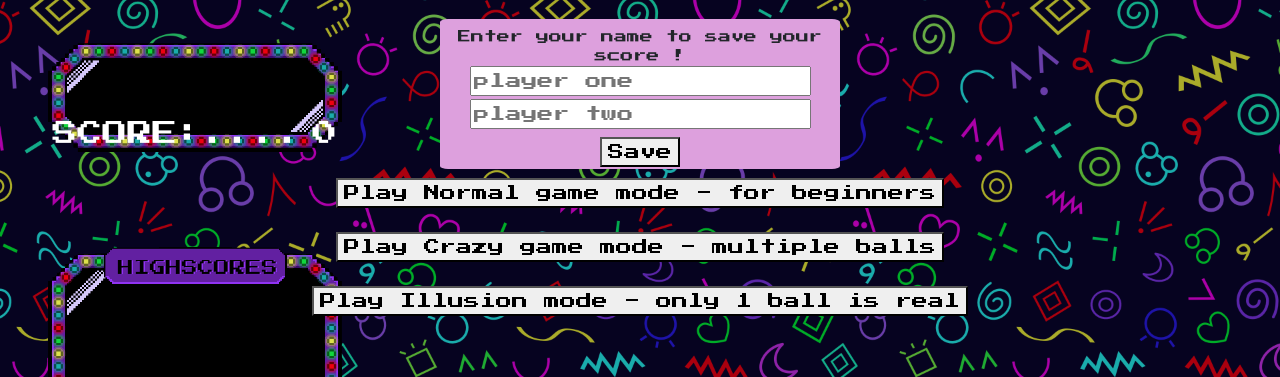
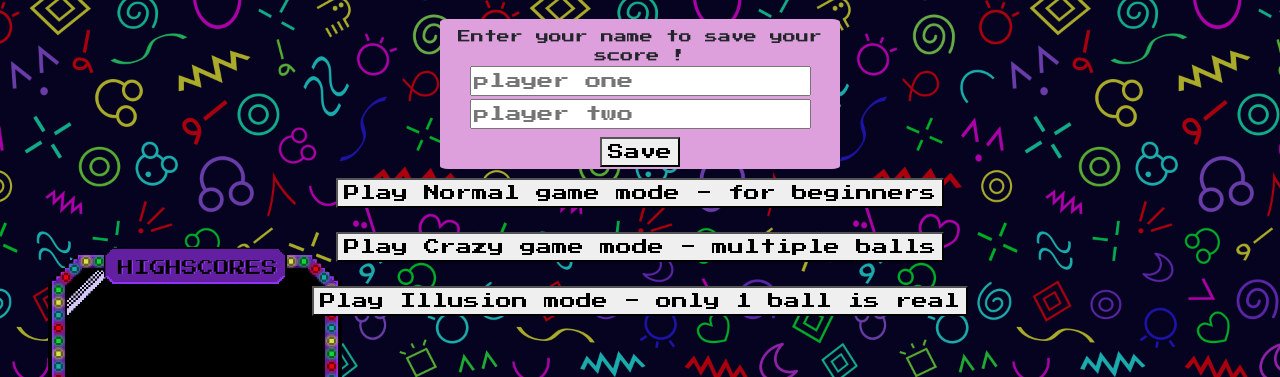
Before and after one commit to LilboX3/ITproj_PixelPlayground, a PHP site: page /Pong.php in a window 1280 px wide. Shown: the part 135-512 px from the top of the page. Run offline with PHP 8.4, Linux system fonts and the light colour scheme; data comes from the database, SQL or seed files in the repository.

Commit message:
pong fixes finally this is done FINALLY

```diff
--- a/Pong.php
+++ b/Pong.php
@@ -7,9 +7,6 @@ include_once 'navbar.php';
 <body class="background">
 <div class="parent-flex-container">
 
-    <div id="scoreboard" class="scoreboard">
-        <div class="score-label">SCORE:....<span id="score">0</span></div>
-    </div>
     <div id="topfive" class="topfive">
          <span id="top5score"></span>
     </div>
--- a/Pong/pong.js
+++ b/Pong/pong.js
@@ -25,10 +25,6 @@ document.getElementById('normalmode').onclick = function() {
     document.getElementById("ponghead").innerHTML = 'Normal Pong';
     document.querySelector("#gameMode").style.display = 'none';
     document.querySelector("#gameContainer").style.display = 'block';
-}
-
-function updateScore(newScore) {
-    document.getElementById('score').innerHTML = newScore;
 }
 
 function updateHighScores() {
```
